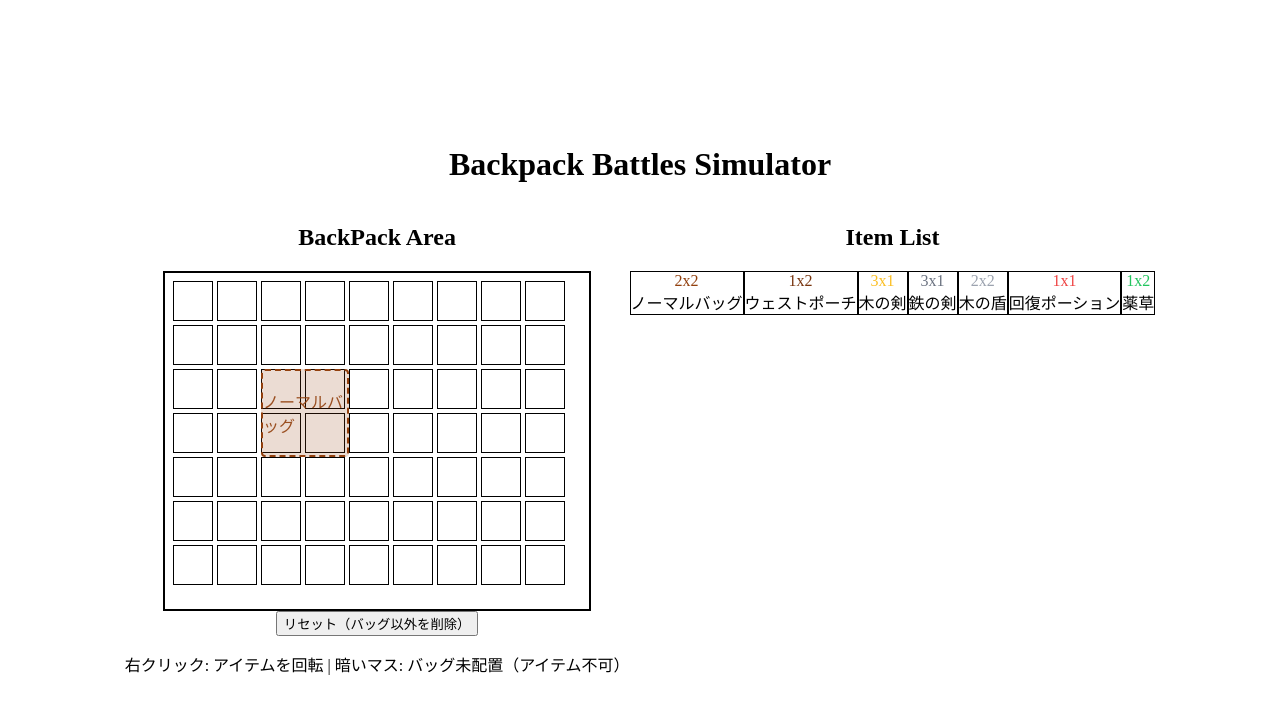
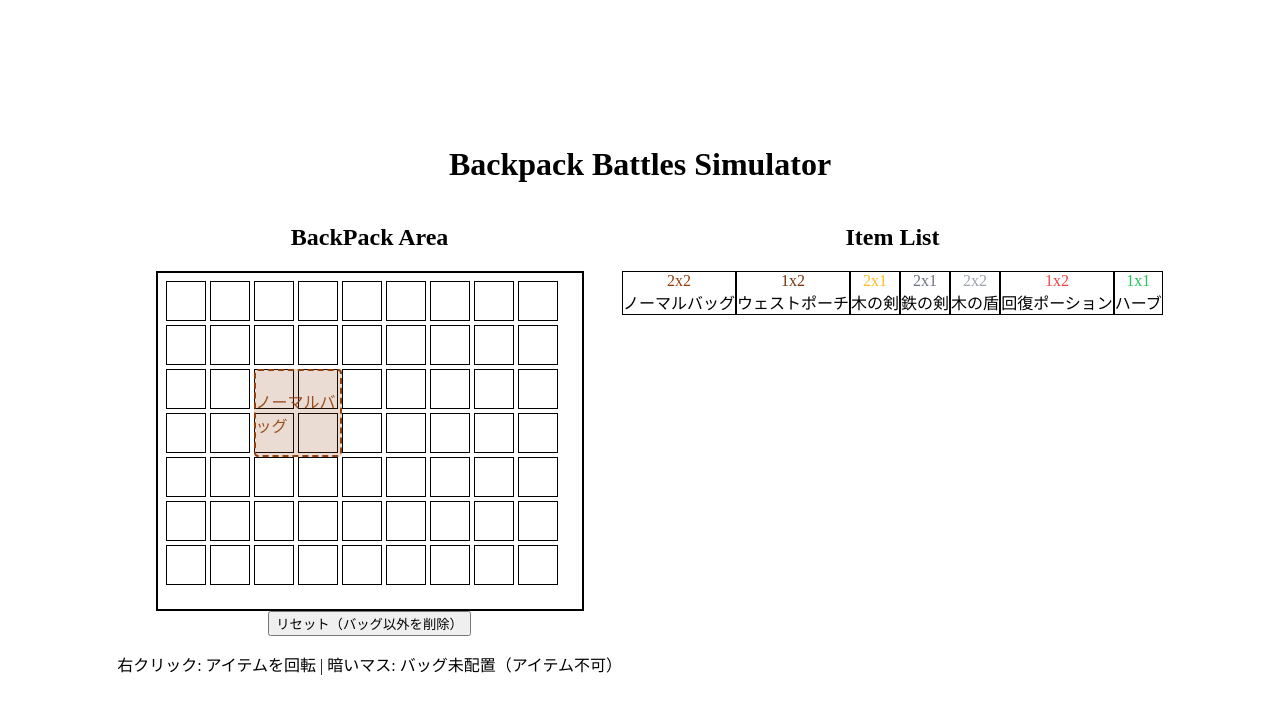
Before and after one commit to marble2799/backpack-battles-tool, a Next.js app: page / in a window 1280 px wide. Shown: the top 714 px of the page. Built offline with nearby package versions, Linux system fonts and the light colour scheme.

Commit message:
add some data and rewrite README

```diff
--- a/src/data.ts
+++ b/src/data.ts
@@ -59,23 +59,17 @@ export const ITEMS: ItemData[] = [
         shape: [
             [1],
             [1],
-            [1],
         ],
         color: "#fbbf24",
         tags: ["weapon", "sword"],
         // 属性例: attributes: ["fire"],  ← 炎属性を付与する場合
-        stars: [
-            // 中央セルの右隣 (rotation=0: 右, 90: 下, 180: 左, 270: 上)
-            // 条件: "armor" タグのアイテムが星位置に置かれると光る
-            { relativePos: { x: 1, y: 1 }, condition: { type: "at_position", tag: "armor" } },
-        ],
+        stars: [],
     },
     {
         id: "iron_sword",
         name: "鉄の剣",
         icon: "sword",
         shape: [
-            [1],
             [1],
             [1],
         ],
@@ -107,18 +101,14 @@ export const ITEMS: ItemData[] = [
         ],
         color: "#9ca3af",
         tags: ["armor", "shield"],
-        stars: [
-            // 左上セルの左隣 (rotation=0: 左, 90: 上, 180: 右, 270: 下)
-            // 条件: "weapon" タグのアイテムが星位置に置かれると光る
-            { relativePos: { x: -1, y: 0 }, condition: { type: "at_position", tag: "weapon" } },
-        ],
+        stars: [],
     },
     // ===== 消耗品系 =====
     {
         id: "healing_potion",
         name: "回復ポーション",
         icon: "potion",
-        shape: [[1]],
+        shape: [[1, 1]],
         color: "#ef4444",
         tags: ["consumable", "potion"],
         stars: [
@@ -128,7 +118,7 @@ export const ITEMS: ItemData[] = [
                 relativePos: { x: 0, y: -1 },
                 relativePosOverrides: {
                     90:  { x: 0, y: -1 },
-                    180: { x: 0, y: -1 },
+                    180: { x: 1, y: -1 },
                     270: { x: 0, y: -1 },
                 },
                 condition: { type: "at_position", tag: "potion" },
@@ -137,15 +127,11 @@ export const ITEMS: ItemData[] = [
     },
     {
         id: "herb",
-        name: "薬草",
+        name: "ハーブ",
         icon: "herb",
-        shape: [[1, 1]],
+        shape: [[1]],
         color: "#22c55e",
         tags: ["consumable", "herb"],
-        stars: [
-            // 左端セルの左隣 (rotation=0: 左, 90: 上, 180: 右, 270: 下)
-            // 条件: "potion" タグのアイテムが星位置に置かれると光る
-            { relativePos: { x: -1, y: 0 }, condition: { type: "at_position", tag: "potion" } },
-        ],
+        stars: [],
     },
 ];
```
Also changed, not shown: 1 other file (tests, documents, lock files or other folders).
